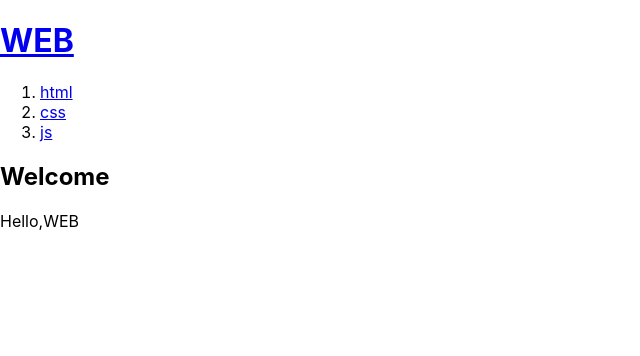
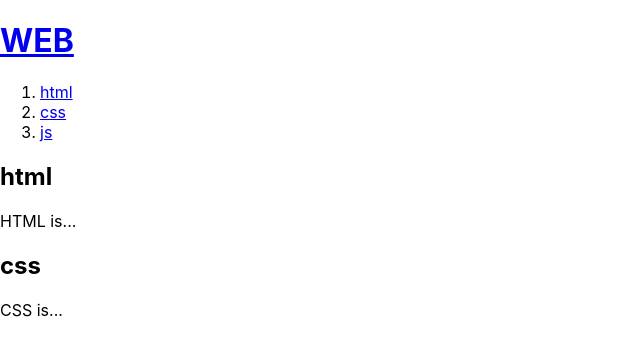
Before and after one commit to minyopi/react-tutorial, a React (Create React App) app: page / in a window 1280 px wide. Shown: the top 356 px of the page, without its empty margins (0-640 px from the left). Built offline with nearby package versions, Linux system fonts and the light colour scheme.

Commit message:
article에 props 적용해서 사용자 태그 만들기

```diff
--- a/src/App.js
+++ b/src/App.js
@@ -18,11 +18,14 @@ function Nav(){
     </nav>
   )
 }
-function Article(){
+
+// 사용자 정의 태그!
+function Article(props){
+  console.log('props', props.title, props.body)
   return(
     <article>
-          <h2>Welcome</h2>
-          Hello,WEB
+          <h2>{props.title}</h2>
+          {props.body}
     </article>
   )
 }
@@ -32,7 +35,8 @@ function App() {
     <div>
       <Header></Header>
       <Nav></Nav>
-      <Article></Article>
+      <Article title="html" body="HTML is..."></Article>
+      <Article title="css" body="CSS is..."></Article>
     </div>
   );
 }
```
